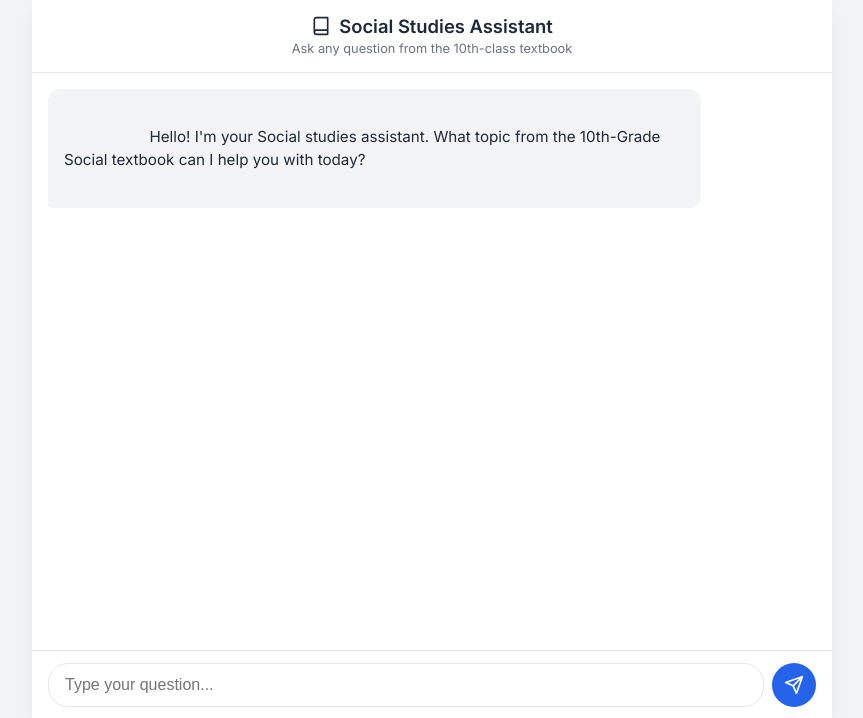
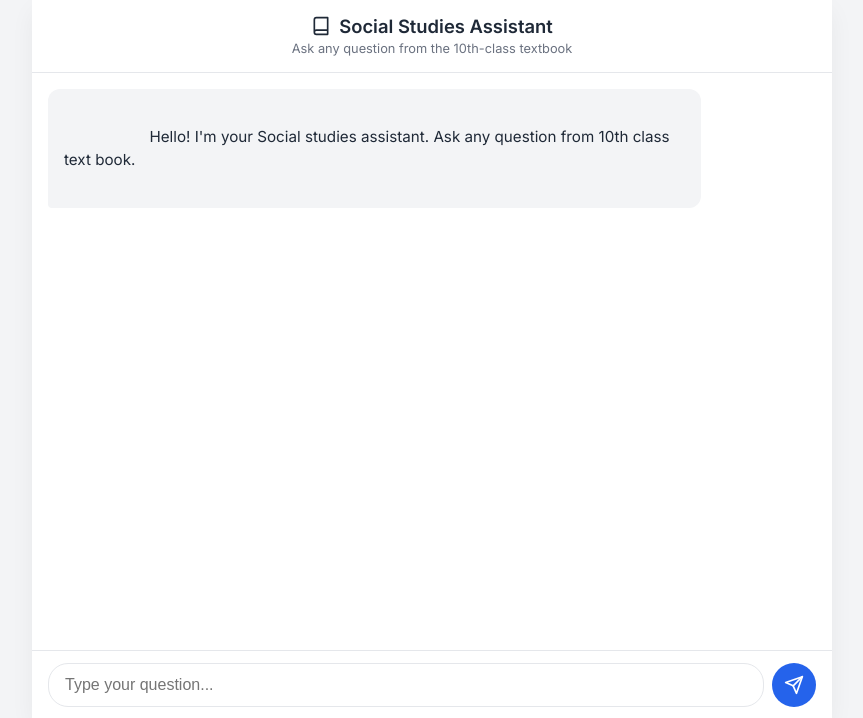
Before and after one commit to ka1817/End-to-End-RAG-System, a FastAPI app: page / in a window 1280 px wide. Shown: the part 41-759 px from the top of the page, without its empty margins (208-1071 px from the left). Run offline with FastAPI, Linux system fonts and the light colour scheme; parts of the project's set-up code (start-up, migrations or seed data) failed here and were passed over.

Commit message:
New-Updates3

```diff
--- a/templates/index.html
+++ b/templates/index.html
@@ -22,7 +22,7 @@
             <!-- Initial welcome message -->
             <div class="message bot">
                 <div class="message-content">
-                    Hello! I'm your Social studies assistant. What topic from the 10th-Grade Social textbook can I help you with today?
+                    Hello! I'm your Social studies assistant. Ask any question from 10th class text book.
                 </div>
             </div>
         </main>
```
